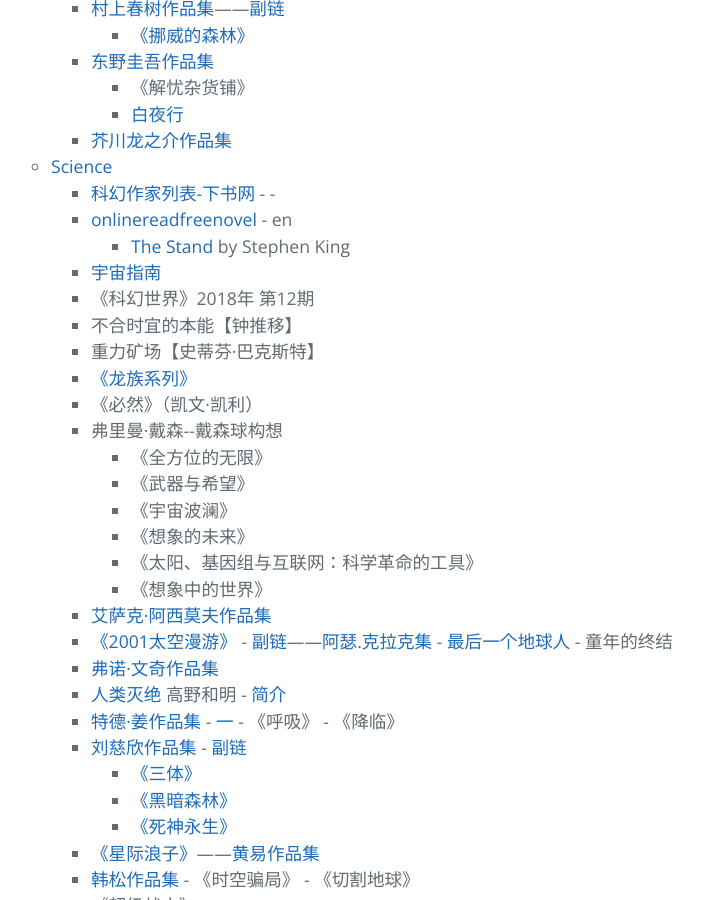
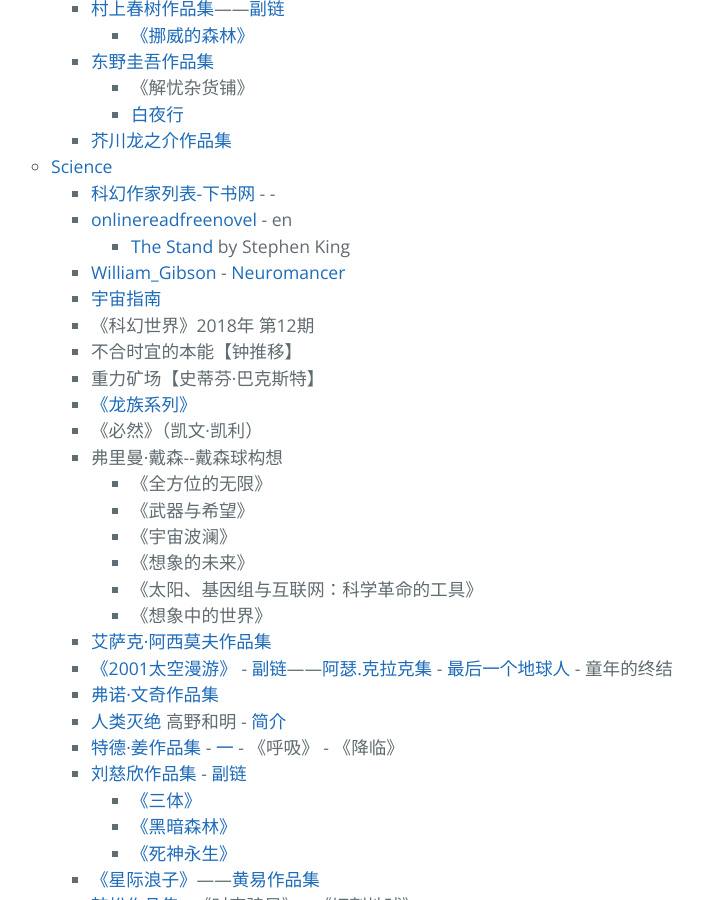
Before and after one commit to AmbroseRen/test, a Jekyll site: the page built from Library/BookListsOne.md, in a window 1280 px wide and 900 px high, scrolled down 4361 px. Shown: the whole window, without its empty margins (253-956 px from the left). Built offline with Jekyll 4.4.1, drawn with Linux system fonts in a browser that asks for light colours; our own code applies the rules of GitHub Pages for plain Markdown files; the repository's description, which GitHub fills in, is left out.

Commit message:
Update BookListsOne.md

```diff
--- a/Library/BookListsOne.md
+++ b/Library/BookListsOne.md
@@ -244,6 +244,7 @@
                             <li><a href="https://onlinereadfreenovel.com/stephen-king/31696-the_stand.html">The Stand</a> by Stephen King</li>
                         </ul>
                     </li>
+		    <li><a href="https://en.wikipedia.org/wiki/List_of_works_by_William_Gibson">William_Gibson</a> - <a href="https://archive.org/stream/NeuromancerWilliamGibson/Neuromancer%20-%20William%20Gibson_djvu.txt">Neuromancer</a></li>
 		    <li><a href="https://cdn.jsdelivr.net/gh/AmbroseRen/test@master/Library/Society/宇宙指南.pdf">宇宙指南</a></li>
                     <li>《科幻世界》2018年 第12期</li>
                     <li>不合时宜的本能【钟推移】</li>
```
